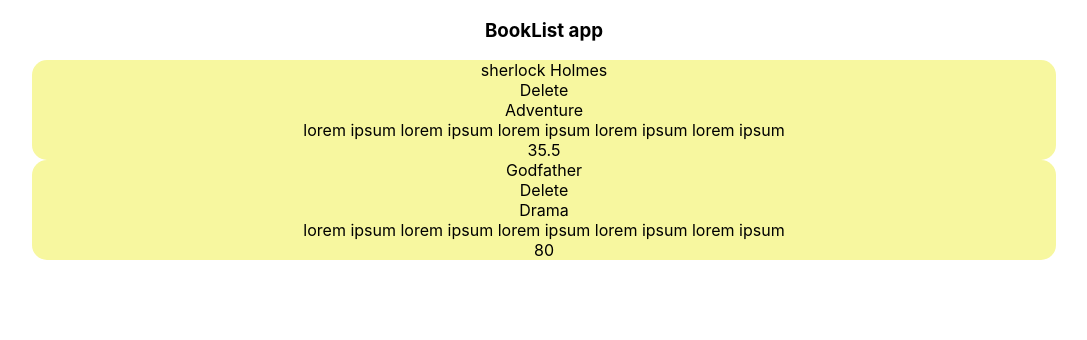
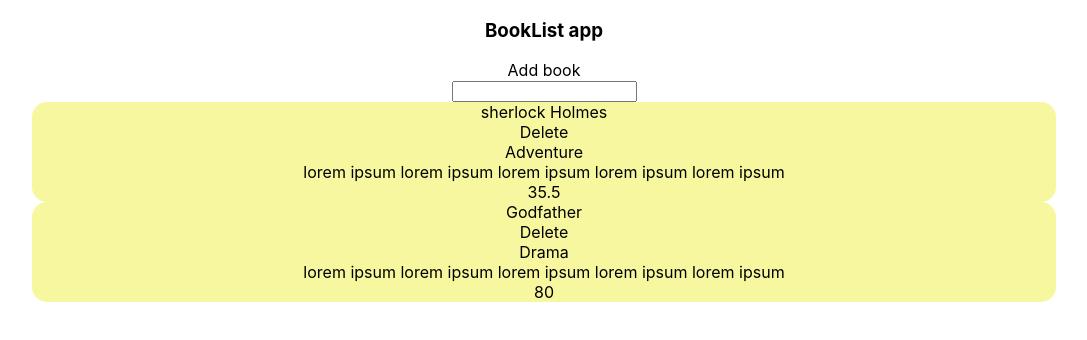
Before and after one commit to Meghanath91/booklist, a React (Create React App) app: page / in a window 1280 px wide. Shown: the top 340 px of the page, without its empty margins (96-1183 px from the left). Built offline with nearby package versions, Linux system fonts and the light colour scheme.

Commit message:
add functionalities

```diff
--- a/package.json
+++ b/package.json
@@ -12,6 +12,7 @@
     "react-redux": "^7.2.2",
     "react-scripts": "4.0.1",
     "redux": "^4.0.5",
+    "uuid": "^8.3.2",
     "web-vitals": "^0.2.4"
   },
   "scripts": {
--- a/src/App.js
+++ b/src/App.js
@@ -1,4 +1,4 @@
-import logo from './logo.svg';
+
 import './App.css';
 import BookList from './app/components/BookList';
 
--- a/src/app/components/AddBook.js
+++ b/src/app/components/AddBook.js
@@ -1,9 +1,30 @@
-import React from 'react'
+import React, { useState } from 'react'
+import { useDispatch } from 'react-redux'
+import { v1 as uuid } from 'uuid'
+import { addBook } from '../redux/actions'
 
 export default function AddBook() {
+  const dispatch = useDispatch()
+  const [name, setName] = useState('');
+  const handleName = (e) => {
+    const bookName = e.target.value;
+    setName(bookName);
+  }
+  const handleAddBook = () => {
+    dispatch(addBook({
+      id: uuid(),
+      name: name
+    }))
+    setName('')
+  }
   return (
     <div>
-      Add Book
+      <div onClick={handleAddBook}>Add book</div>
+      <input
+        onChange={handleName}
+        value={name}
+        type="text"
+      />
     </div>
   )
 }
--- a/src/app/components/BookItem.js
+++ b/src/app/components/BookItem.js
@@ -1,11 +1,14 @@
 import React from 'react'
+import { useDispatch } from 'react-redux'
+import { deleteBook } from '../redux/actions'
 import '../../css/bookitem.css'
 
 export default function BookItem({ book }) {
+  const dispatch = useDispatch()
   return (
     <div className="bookitem-container">
       <div className="book-name">{book.name}</div>
-      <div>Delete</div>
+      <div onClick={() => dispatch(deleteBook(book.id))}>Delete</div>
       <div>{book.category}</div>
       <div>{book.description}</div>
       <div>{book.price}</div>
--- a/src/app/components/BookList.js
+++ b/src/app/components/BookList.js
@@ -1,14 +1,16 @@
 import React from "react";
 import { useSelector } from 'react-redux';
+import AddBook from "./AddBook";
 import BookItem from "./BookItem";
 
 export default function BookList() {
 
   let books = useSelector(state => state)
-
+  console.log(books)
   return (
     <div>
       <h3>BookList app</h3>
+      <AddBook />
       {books.map(book => {
         return <BookItem key={book.id} book={book}
         />
--- a/src/app/redux/reducer.js
+++ b/src/app/redux/reducer.js
@@ -1,14 +1,24 @@
 import { ADD_BOOK, EDIT_BOOK, DELETE_BOOK } from './actions'
 import { books } from './states'
 export let reducer = (state = books, action) => {
+  let newBooks;
   switch (action.type) {
     case ADD_BOOK:
-      break;
+      newBooks = [...state]
+      newBooks.push(action.payload)
+      return newBooks;
+
+
+    case DELETE_BOOK:
+      newBooks = [...state]
+      newBooks = newBooks.filter(book => book.id !== action.payload)
+      return newBooks;
+
     case EDIT_BOOK:
       break;
-    case DELETE_BOOK:
-      break;
     default:
-      return state;
+
+
   }
+  return state;
 }
```
Also changed, not shown: 2 other files (tests, documents, lock files or other folders).
